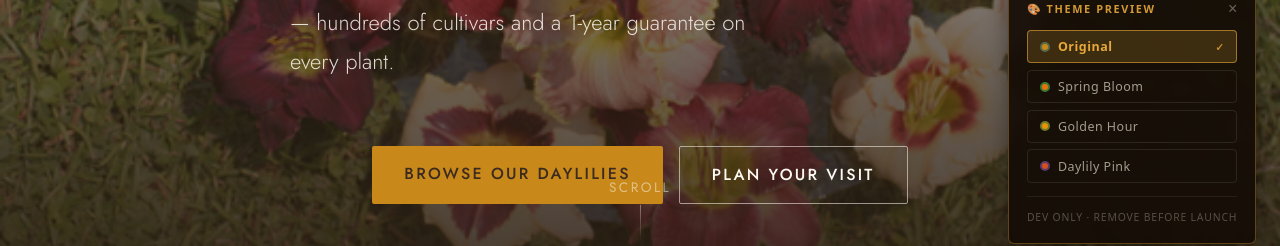
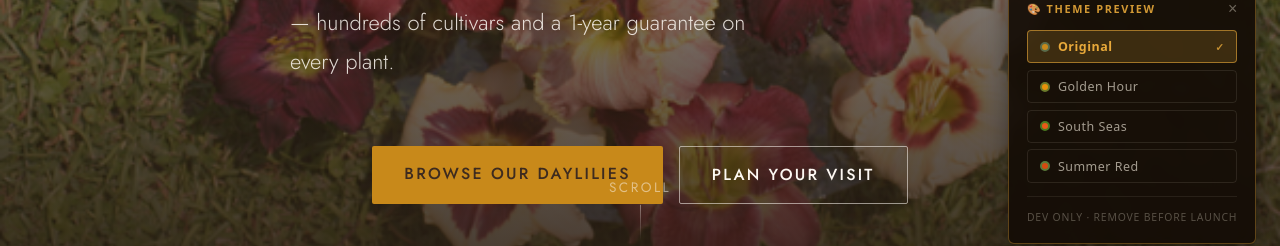
Before and after one commit to fifth-monger/hemingway-react, a React (Vite) app: page / in a window 1280 px wide. Shown: the part 532-778 px from the top of the page. Built offline with nearby package versions, Linux system fonts and the light colour scheme; a web font is replaced by a local one.

Commit message:
updated theme options

```diff
--- a/src/components/ThemeSwitcher.jsx
+++ b/src/components/ThemeSwitcher.jsx
@@ -22,21 +22,6 @@ const THEMES = {
     "--text-mid":   "#5a4535",
     "--text-light": "#8a7060",
   },
-  "Spring Bloom": {
-    "--cream":      "#fffdf5",
-    "--parchment":  "#fef6e0",
-    "--bark":       "#2d4a1e",
-    "--bark-mid":   "#3d6b2a",
-    "--gold":       "#e8720a",
-    "--gold-light": "#f5961e",
-    "--sage":       "#3d7a32",
-    "--sage-light": "#5ea050",
-    "--terra":      "#e04a1a",
-    "--moss":       "#2a5c1e",
-    "--text":       "#1a2e10",
-    "--text-mid":   "#3a5a2a",
-    "--text-light": "#6a8a5a",
-  },
   "Golden Hour": {
     "--cream":      "#fffbf0",
     "--parchment":  "#fff3d4",
@@ -52,20 +37,35 @@ const THEMES = {
     "--text-mid":   "#5a3a00",
     "--text-light": "#8a6a30",
   },
-  "Daylily Pink": {
-    "--cream":      "#fff8f8",
-    "--parchment":  "#fdeee8",
-    "--bark":       "#3a1a2e",
-    "--bark-mid":   "#5a2a48",
-    "--gold":       "#d4501e",
-    "--gold-light": "#e8722a",
-    "--sage":       "#5a3a6a",
-    "--sage-light": "#7a5a8a",
-    "--terra":      "#c83060",
-    "--moss":       "#3a1a4a",
-    "--text":       "#2a0a1e",
-    "--text-mid":   "#5a2a3e",
-    "--text-light": "#8a5a70",
+  "South Seas": {
+    "--cream":      "#fff8f2",
+    "--parchment":  "#fdeee0",
+    "--bark":       "#8a2a0a",
+    "--bark-mid":   "#b03a10",
+    "--gold":       "#e85a18",
+    "--gold-light": "#f5782a",
+    "--sage":       "#4a7a20",
+    "--sage-light": "#6a9e38",
+    "--terra":      "#c82a0a",
+    "--moss":       "#2a5a0a",
+    "--text":       "#2a1000",
+    "--text-mid":   "#6a2a10",
+    "--text-light": "#9a5a38",
+  },
+  "Summer Red": {
+    "--cream":      "#fff5f0",
+    "--parchment":  "#fde8e0",
+    "--bark":       "#6a1a0a",
+    "--bark-mid":   "#8a2a14",
+    "--gold":       "#d44a10",
+    "--gold-light": "#e86a28",
+    "--sage":       "#5a7a3a",
+    "--sage-light": "#7a9a5a",
+    "--terra":      "#b81a08",
+    "--moss":       "#3a5a20",
+    "--text":       "#2a0a00",
+    "--text-mid":   "#5a1e10",
+    "--text-light": "#8a4a30",
   },
 };
 
```
